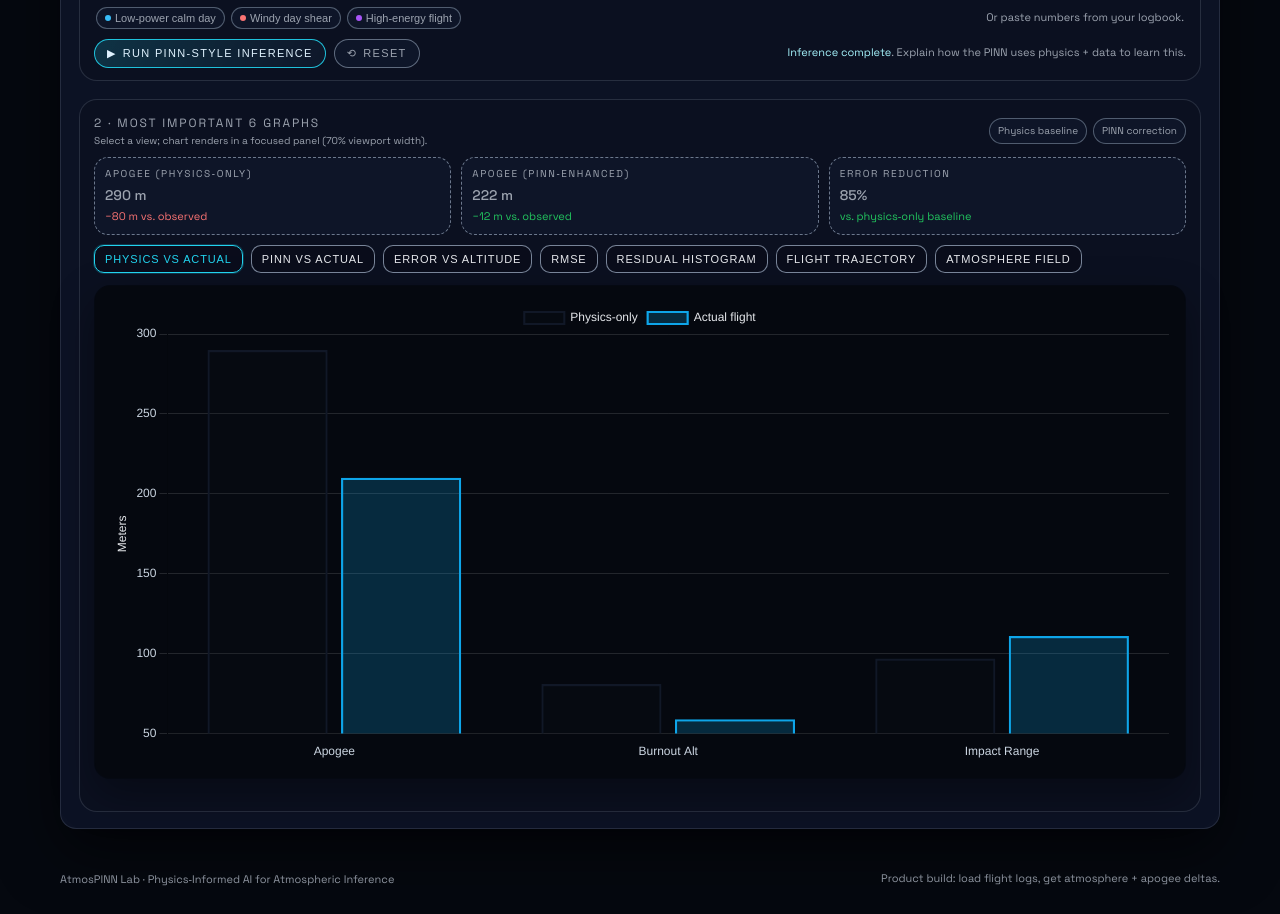
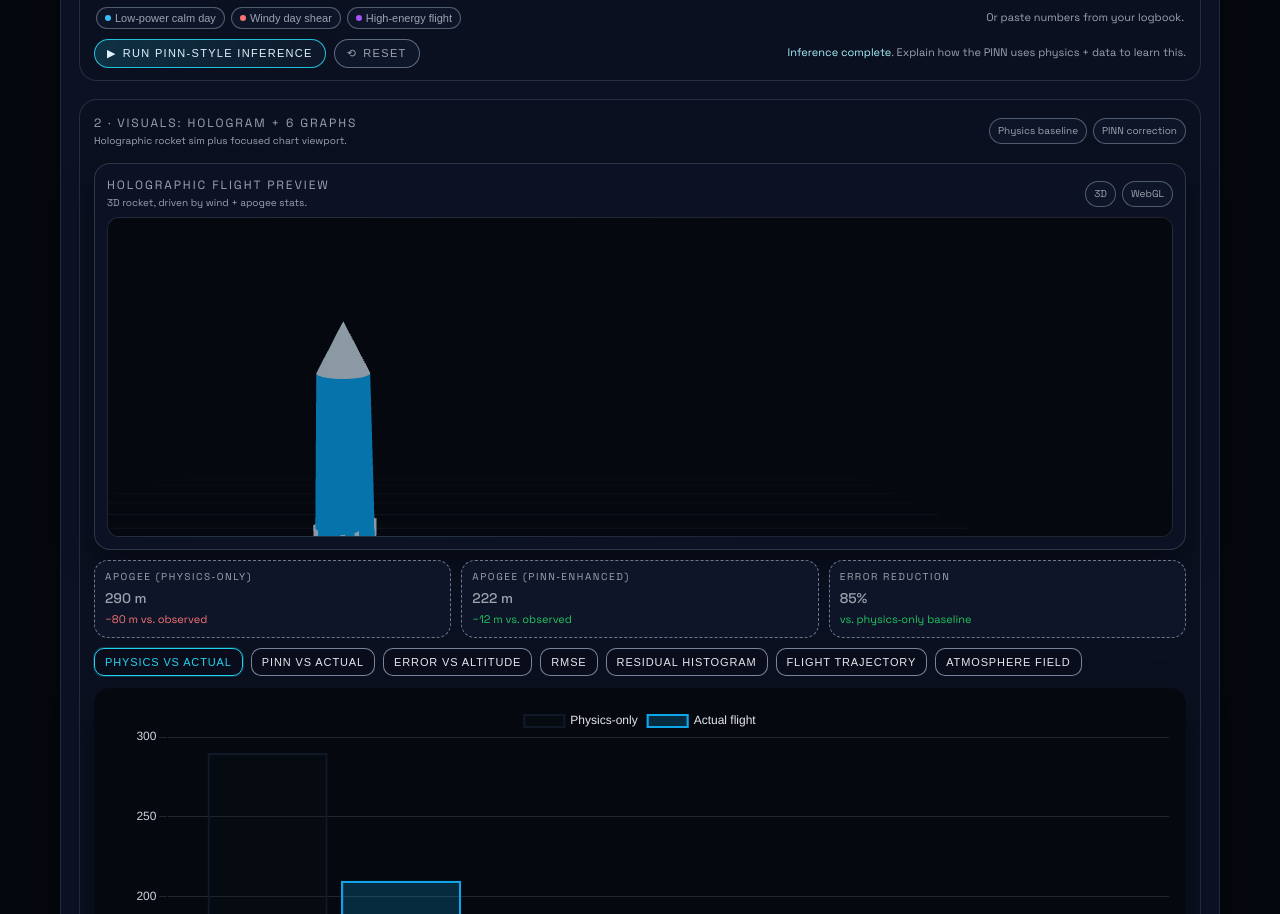
Before and after one commit to monishallada/Aerospace-Pinn, a website: page index.html in a window 1280 px wide. Shown: the part 1183-2097 px from the top of the page. Drawn offline with nearby package versions, Linux system fonts and the light colour scheme.

Commit message:
dfgdfghdfgsdfsdffdgsdsffds

```diff
--- a/index.html
+++ b/index.html
@@ -15,6 +15,7 @@
       rel="stylesheet"
     />
     <script src="https://cdn.jsdelivr.net/npm/chart.js"></script>
+    <script src="https://unpkg.com/three@0.161.0/build/three.min.js"></script>
     <style>
       :root {
         --bg: #05080f;
@@ -818,6 +819,30 @@
         height: 460px;
         background: #05080f;
         max-height: 75vh;
+      }
+
+      .holo-card {
+        margin: 14px 0 10px;
+        padding: 12px;
+        border-radius: var(--radius-lg);
+        border: 1px solid rgba(148, 163, 184, 0.25);
+        background: #0c1224;
+        box-shadow: 0 14px 35px rgba(0, 0, 0, 0.4);
+      }
+
+      .holo-viewport {
+        width: 100%;
+        height: 320px;
+        border: 1px solid rgba(148, 163, 184, 0.18);
+        border-radius: var(--radius-md);
+        background: radial-gradient(circle at 20% 20%, rgba(56, 189, 248, 0.08), #05080f 60%);
+        overflow: hidden;
+      }
+
+      .holo-viewport canvas {
+        width: 100%;
+        height: 100%;
+        display: block;
       }
 
       @media (max-width: 720px) {
@@ -1115,14 +1140,30 @@
               <div class="chart-side">
                 <div class="chart-heading">
                   <div>
-                    <div class="chart-title">2 · Most important 6 graphs</div>
+                    <div class="chart-title">2 · Visuals: hologram + 6 graphs</div>
                     <div class="subcaption">
-                      Select a view; chart renders in a focused panel (70% viewport width).
+                      Holographic rocket sim plus focused chart viewport.
                     </div>
                   </div>
                   <div class="chart-tags">
                     <span class="chart-tag">Physics baseline</span>
                     <span class="chart-tag">PINN correction</span>
+                  </div>
+                </div>
+
+                <div class="holo-card">
+                  <div class="chart-heading" style="margin-bottom: 6px">
+                    <div>
+                      <div class="chart-title">Holographic flight preview</div>
+                      <div class="subcaption">3D rocket, driven by wind + apogee stats.</div>
+                    </div>
+                    <div class="chart-tags">
+                      <span class="chart-tag">3D</span>
+                      <span class="chart-tag">WebGL</span>
+                    </div>
+                  </div>
+                  <div class="holo-viewport">
+                    <canvas id="holoCanvas"></canvas>
                   </div>
                 </div>
 
@@ -1173,6 +1214,7 @@
       let charts = {};
       let chartConfigs = {};
       let currentChartId = "physics";
+      let holoRenderer, holoScene, holoCamera, holoRocket, holoClock;
 
       function scrollToDemo() {
         const el = document.getElementById("demo");
@@ -1329,6 +1371,7 @@
           density,
           wind,
         });
+        updateHologram(Math.max(...wind), pinnApogee);
 
         setStatus("Inference complete. Explain how the PINN uses physics + data to learn this.");
       }
@@ -1376,6 +1419,126 @@
         if (charts[id]) charts[id].destroy();
         if (!config) return;
         charts[id] = new Chart(el, config);
+      }
+
+      function initHologram() {
+        const canvas = document.getElementById("holoCanvas");
+        if (!canvas || !window.THREE) return;
+
+        holoRenderer = new THREE.WebGLRenderer({ canvas, antialias: true, alpha: false });
+        holoRenderer.setPixelRatio(window.devicePixelRatio);
+        holoRenderer.setSize(canvas.clientWidth, canvas.clientHeight, false);
+        holoRenderer.setClearColor(0x05080f, 1);
+
+        holoScene = new THREE.Scene();
+        holoScene.fog = new THREE.Fog(0x05080f, 6, 18);
+
+        holoCamera = new THREE.PerspectiveCamera(
+          35,
+          canvas.clientWidth / canvas.clientHeight,
+          0.1,
+          50
+        );
+        holoCamera.position.set(3.5, 2.2, 6);
+
+        const ambient = new THREE.AmbientLight(0x2ec4ff, 0.4);
+        holoScene.add(ambient);
+        const key = new THREE.PointLight(0xffffff, 1.1, 18);
+        key.position.set(4, 6, 4);
+        holoScene.add(key);
+        const rim = new THREE.PointLight(0x7c3aed, 0.6, 14);
+        rim.position.set(-5, 2, -3);
+        holoScene.add(rim);
+
+        const grid = new THREE.GridHelper(20, 20, 0x1e293b, 0x111827);
+        grid.position.y = -0.8;
+        holoScene.add(grid);
+
+        const rocket = new THREE.Group();
+        const bodyMat = new THREE.MeshStandardMaterial({
+          color: 0x0ea5e9,
+          emissive: 0x0ea5e9,
+          emissiveIntensity: 0.4,
+          metalness: 0.25,
+          roughness: 0.35,
+        });
+        const noseMat = new THREE.MeshStandardMaterial({
+          color: 0xffffff,
+          emissive: 0xffffff,
+          emissiveIntensity: 0.25,
+          metalness: 0.1,
+          roughness: 0.2,
+        });
+
+        const body = new THREE.Mesh(new THREE.CylinderGeometry(0.2, 0.24, 1.6, 28, 1, false), bodyMat);
+        body.position.y = 0.8;
+        rocket.add(body);
+
+        const nose = new THREE.Mesh(new THREE.ConeGeometry(0.2, 0.45, 28), noseMat);
+        nose.position.y = 1.83;
+        rocket.add(nose);
+
+        const tail = new THREE.Mesh(new THREE.CylinderGeometry(0.22, 0.24, 0.25, 20), bodyMat);
+        tail.position.y = 0.05;
+        rocket.add(tail);
+
+        // fins
+        const finGeom = new THREE.BoxGeometry(0.02, 0.18, 0.28);
+        for (let i = 0; i < 4; i++) {
+          const fin = new THREE.Mesh(finGeom, noseMat);
+          const angle = (i * Math.PI) / 2;
+          fin.position.set(Math.cos(angle) * 0.2, 0.1, Math.sin(angle) * 0.2);
+          fin.rotation.y = angle;
+          rocket.add(fin);
+        }
+
+        rocket.position.y = 0.2;
+        holoScene.add(rocket);
+        holoRocket = rocket;
+
+        const glowGeo = new THREE.ConeGeometry(0.12, 0.8, 20, 1, true);
+        const glowMat = new THREE.MeshBasicMaterial({
+          color: 0x22d3ee,
+          transparent: true,
+          opacity: 0.35,
+          side: THREE.DoubleSide,
+          depthWrite: false,
+        });
+        const glow = new THREE.Mesh(glowGeo, glowMat);
+        glow.position.y = -0.3;
+        glow.rotation.x = Math.PI;
+        rocket.add(glow);
+
+        holoClock = new THREE.Clock();
+
+        function animate() {
+          requestAnimationFrame(animate);
+          if (holoRocket) {
+            const t = holoClock.getElapsedTime();
+            holoRocket.rotation.y += 0.01;
+            holoRocket.position.y = 0.2 + Math.sin(t * 1.6) * 0.06;
+          }
+          holoRenderer.render(holoScene, holoCamera);
+        }
+        animate();
+
+        window.addEventListener("resize", () => {
+          if (!holoRenderer || !holoCamera || !canvas) return;
+          const w = canvas.clientWidth;
+          const h = canvas.clientHeight;
+          holoCamera.aspect = w / h;
+          holoCamera.updateProjectionMatrix();
+          holoRenderer.setSize(w, h, false);
+        });
+      }
+
+      function updateHologram(peakWind, apogee) {
+        if (!holoRocket) return;
+        const tilt = Math.min(peakWind / 25, 0.35);
+        holoRocket.rotation.z = tilt * Math.sin(Date.now() * 0.0015);
+        holoRocket.rotation.x = tilt * 0.6;
+        const scale = 1 + Math.min(apogee / 800, 0.6);
+        holoRocket.scale.set(scale, scale, scale);
       }
 
       function setActiveChart(chartId) {
@@ -1835,6 +1998,7 @@
         document.querySelectorAll(".chart-toggle").forEach((btn) => {
           btn.addEventListener("click", () => setActiveChart(btn.dataset.chart));
         });
+        initHologram();
         loadPreset("windy");
         runInference();
       });
```
